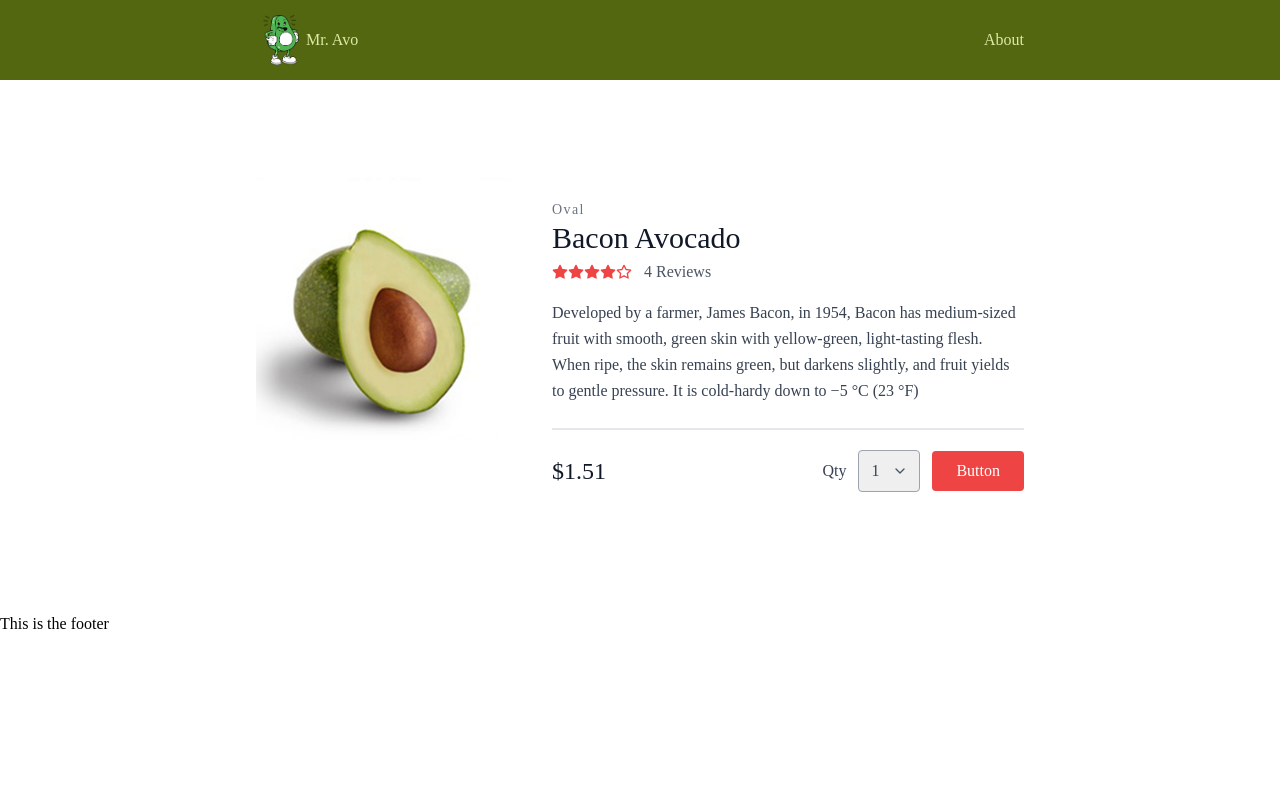
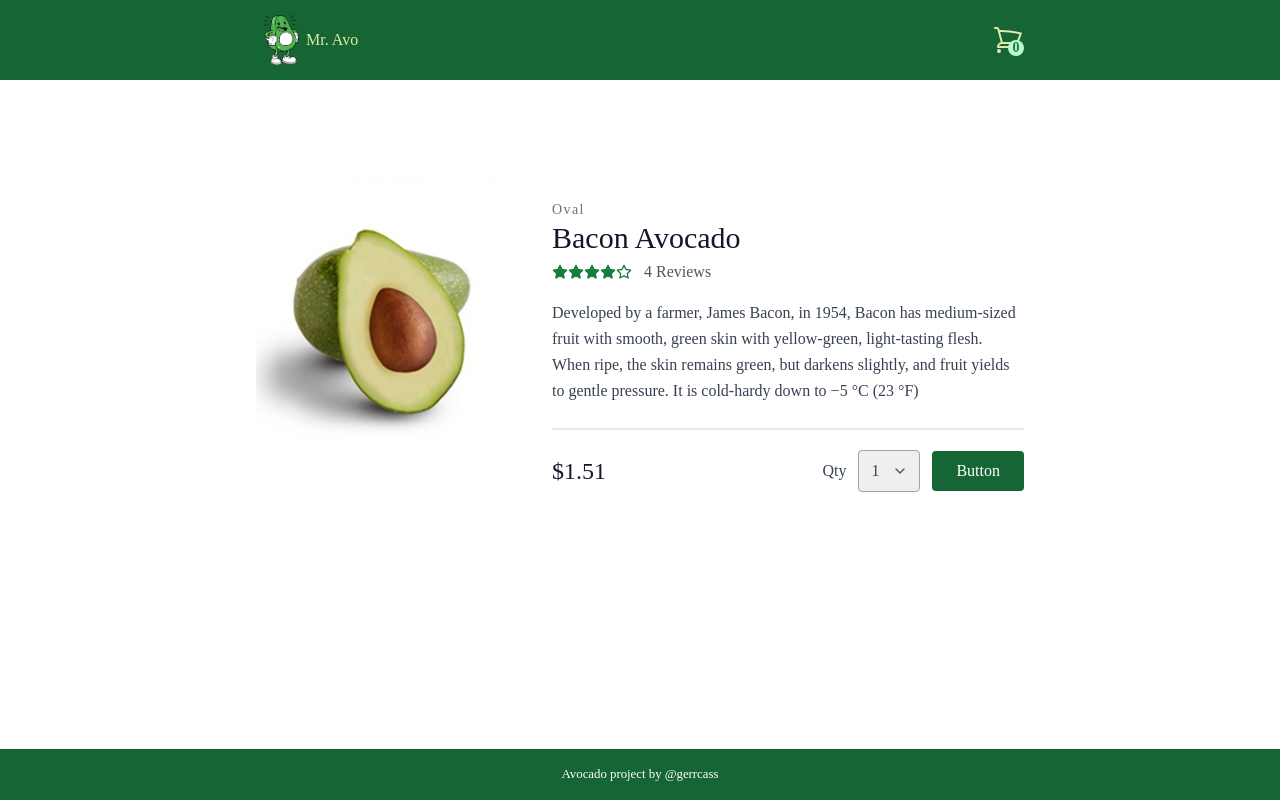
Before and after one commit to gerrcass/platzi-nextjs, a Next.js app: page /product/098323ks in a window 1280 px wide. Built offline with nearby package versions, Linux system fonts and the light colour scheme.

Commit message:
completed state management part and UI (custom hook for accesing context data)

```diff
--- a/components/Header/Header.tsx
+++ b/components/Header/Header.tsx
@@ -1,11 +1,10 @@
-//import React from 'react'
-//import Navbar from '@components/Navbar/Navbar'
 import Link from 'next/link'
 import Image from 'next/image'
-
+import useShop from '@store/Cart'
 const Header = () => {
+    const { count } = useShop()
     return (
-        <div className="bg-accent">
+        <div className="bg-green-800 sticky top-0 z-10">
             <div className="container mx-auto max-w-md md:max-w-3xl text-primary">
                 <nav>
                     <menu className='flex justify-between items-center h-20'>
@@ -17,10 +16,16 @@ const Header = () => {
                                 height={50}
                                 priority={true}
                             />
-                            <p>Mr. Avo
-                            </p>
+                            <p>Mr. Avo</p>
                         </Link></li>
-                        <li><Link href='/about'>About</Link></li>
+                        <li><Link href='/cart'>
+                            <div className='relative'>
+                                <div className='absolute bottom-0 right-0 rounded-full w-4 h-4 bg-green-200 text-green-700 text-sm font-bold flex justify-center items-center'>{count}</div>
+                                <svg xmlns="http://www.w3.org/2000/svg" fill="none" viewBox="0 0 24 24" strokeWidth="1.5" stroke="currentColor" className="w-8 h-8">
+                                    <path strokeLinecap="round" strokeLinejoin="round" d="M2.25 3h1.386c.51 0 .955.343 1.087.835l.383 1.437M7.5 14.25a3 3 0 00-3 3h15.75m-12.75-3h11.218c1.121-2.3 2.1-4.684 2.924-7.138a60.114 60.114 0 00-16.536-1.84M7.5 14.25L5.106 5.272M6 20.25a.75.75 0 11-1.5 0 .75.75 0 011.5 0zm12.75 0a.75.75 0 11-1.5 0 .75.75 0 011.5 0z" />
+                                </svg>
+                            </div>
+                        </Link></li>
                     </menu>
                 </nav>
             </div>
--- a/components/Layout/Layout.tsx
+++ b/components/Layout/Layout.tsx
@@ -3,11 +3,15 @@ import Header from '@components/Header/Header'
 
 const Layout: React.FC<PropsWithChildren> = ({ children }) => {
     return (
-        <div>
-            <Header />
-            {children}
-            <footer>This is the footer</footer>
-        </div>
+        <div className='flex flex-col min-h-screen'>
+            <div className="flex-1">
+                <Header />
+                {children}
+            </div>
+            <footer className='flex justify-center items-center bg-green-800 py-4'>
+                <small className='text-white font-light'>Avocado project by @gerrcass</small>
+            </footer>
+        </div >
     )
 }
 
--- a/components/Navbar/Navbar.tsx
+++ /dev/null
@@ -1,15 +0,0 @@
-//import React from 'react'
-import Link from 'next/link'
-const Navbar = () => {
-    return (
-        <nav>
-            <menu className='flex justify-between'>
-                <li><Link href='/'>Home</Link></li>
-                <li><Link href='/about'>About</Link></li>
-            </menu>
-        </nav>
-
-    )
-}
-
-export default Navbar
--- /dev/null
+++ b/pages/cart.js
@@ -0,0 +1,27 @@
+import React from 'react'
+import Layout from '@components/Layout/Layout'
+import Product from '@components/Product/Product'
+import useShop from '@store/Cart'
+
+const Cart = () => {
+    const { items, total, count } = useShop()
+    return (
+        <Layout>
+            <div className='container mx-auto max-w-md md:max-w-3xl py-5 text-center'>
+                <h2 className='font-bold text-2xl'>Your cart total is ${total.toFixed(2)}</h2>
+                <h3 className='font-semibold text-xl'>Items in cart: {count}</h3>
+                <div className='flex justify-between flex-wrap'>
+                    {
+                        items.map((item, idx) =>
+                            <div className='max-w-xs' key={idx}>
+                                <Product product={item} />
+                            </div>
+                        )
+                    }
+                </div>
+            </div>
+        </Layout >
+    )
+}
+
+export default Cart
--- a/pages/index.tsx
+++ b/pages/index.tsx
@@ -18,8 +18,6 @@ const Home = () => {
         <Layout>
             <ProductList products={productList} />
         </Layout>
-
-
     )
 }
 
--- a/pages/product/[id].tsx
+++ b/pages/product/[id].tsx
@@ -6,8 +6,8 @@ import useShop from '@store/Cart'
 
 const ProductItem = () => {
     const [item, setItem] = useState<TProduct>()
-    const [qty, setQty] = useState<number>(1)
-    const { query: { id } } = useRouter()
+    const [qtyToAdd, setQtyToAdd] = useState<number>(1)
+    const { query: { id }, push } = useRouter()
     const { addToCart } = useShop()
 
     useEffect(() => {
@@ -20,19 +20,18 @@ const ProductItem = () => {
             .catch(err => console.error(err.message))
     }, [id])
     const buttonHandler = (event: React.MouseEvent<HTMLButtonElement>) => {
-        //event.preventDefault();
-        if (item) {
-            addToCart(item, qty)
-        }
-        console.log('item: ', item, 'qty: ', qty)
+        item && addToCart(item, qtyToAdd)
+        push('/')
+
     }
 
     const selectHandler = (event: React.ChangeEvent<HTMLSelectElement>) => {
-        console.log(event.target.value)
-        setQty(Number(event.target.value));
+        setQtyToAdd(Number(event.target.value));
     };
 
-    const Component1 = () => (
+    return (
+        <Layout>
+            <div className="container mx-auto max-w-md md:max-w-3xl">
                 <section className="text-gray-700 body-font overflow-hidden bg-white">
                     <div className="container py-24">
                         <div className="mx-auto flex">
@@ -42,24 +41,23 @@ const ProductItem = () => {
                                 <h1 className="text-gray-900 text-3xl title-font font-medium mb-1">{item?.name}</h1>
                                 <div className="flex mb-4">
                                     <span className="flex items-center">
-                                <svg fill="currentColor" stroke="currentColor" strokeLinecap="round" strokeLinejoin="round" strokeWidth="2" className="w-4 h-4 text-red-500" viewBox="0 0 24 24">
+                                        <svg fill="currentColor" stroke="currentColor" strokeLinecap="round" strokeLinejoin="round" strokeWidth="2" className="w-4 h-4 text-green-700" viewBox="0 0 24 24">
                                             <path d="M12 2l3.09 6.26L22 9.27l-5 4.87 1.18 6.88L12 17.77l-6.18 3.25L7 14.14 2 9.27l6.91-1.01L12 2z"></path>
                                         </svg>
-                                <svg fill="currentColor" stroke="currentColor" strokeLinecap="round" strokeLinejoin="round" strokeWidth="2" className="w-4 h-4 text-red-500" viewBox="0 0 24 24">
+                                        <svg fill="currentColor" stroke="currentColor" strokeLinecap="round" strokeLinejoin="round" strokeWidth="2" className="w-4 h-4 text-green-700" viewBox="0 0 24 24">
                                             <path d="M12 2l3.09 6.26L22 9.27l-5 4.87 1.18 6.88L12 17.77l-6.18 3.25L7 14.14 2 9.27l6.91-1.01L12 2z"></path>
                                         </svg>
-                                <svg fill="currentColor" stroke="currentColor" strokeLinecap="round" strokeLinejoin="round" strokeWidth="2" className="w-4 h-4 text-red-500" viewBox="0 0 24 24">
+                                        <svg fill="currentColor" stroke="currentColor" strokeLinecap="round" strokeLinejoin="round" strokeWidth="2" className="w-4 h-4 text-green-700" viewBox="0 0 24 24">
                                             <path d="M12 2l3.09 6.26L22 9.27l-5 4.87 1.18 6.88L12 17.77l-6.18 3.25L7 14.14 2 9.27l6.91-1.01L12 2z"></path>
                                         </svg>
-                                <svg fill="currentColor" stroke="currentColor" strokeLinecap="round" strokeLinejoin="round" strokeWidth="2" className="w-4 h-4 text-red-500" viewBox="0 0 24 24">
+                                        <svg fill="currentColor" stroke="currentColor" strokeLinecap="round" strokeLinejoin="round" strokeWidth="2" className="w-4 h-4 text-green-700" viewBox="0 0 24 24">
                                             <path d="M12 2l3.09 6.26L22 9.27l-5 4.87 1.18 6.88L12 17.77l-6.18 3.25L7 14.14 2 9.27l6.91-1.01L12 2z"></path>
                                         </svg>
-                                <svg fill="none" stroke="currentColor" strokeLinecap="round" strokeLinejoin="round" strokeWidth="2" className="w-4 h-4 text-red-500" viewBox="0 0 24 24">
+                                        <svg fill="none" stroke="currentColor" strokeLinecap="round" strokeLinejoin="round" strokeWidth="2" className="w-4 h-4 text-green-700" viewBox="0 0 24 24">
                                             <path d="M12 2l3.09 6.26L22 9.27l-5 4.87 1.18 6.88L12 17.77l-6.18 3.25L7 14.14 2 9.27l6.91-1.01L12 2z"></path>
                                         </svg>
                                         <span className="text-gray-600 ml-3">4 Reviews</span>
                                     </span>
-
                                 </div>
                                 <p className="leading-relaxed">{item?.attributes.description}</p>
                                 <div className="flex mt-1 items-center pb-5 border-b-2 border-gray-200 mb-5" />
@@ -68,14 +66,7 @@ const ProductItem = () => {
                                     <div className="flex ml-6 items-center">
                                         <span className="mr-3">Qty</span>
                                         <div className="relative mr-3 ">
-                                    {/* <select id="small" className="block w-full p-2 mb-6 text-sm text-gray-900 border border-gray-300 rounded-lg bg-gray-50 focus:ring-blue-500 focus:border-blue-500 dark:bg-gray-700 dark:border-gray-600 dark:placeholder-gray-400 dark:text-white dark:focus:ring-blue-500 dark:focus:border-blue-500">
-                                        <option selected>Choose a country</option>
-                                        <option value="US">United States</option>
-                                        <option value="CA">Canada</option>
-                                        <option value="FR">France</option>
-                                        <option value="DE">Germany</option>
-                                    </select> */}
-                                    <select onChange={selectHandler} id="quantity" className="rounded border appearance-none border-gray-400 py-2 focus:outline-none focus:border-red-500 text-base pl-3 pr-10">
+                                            <select value={qtyToAdd} onChange={selectHandler} className="rounded border appearance-none border-gray-400 py-2 focus:outline-none focus:border-green-800 text-base pl-3 pr-10">
                                                 <option value={1}>1</option>
                                                 <option value={2}>2</option>
                                                 <option value={3}>3</option>
@@ -83,32 +74,20 @@ const ProductItem = () => {
                                                 <option value={5}>5</option>
                                             </select>
                                             <span className="absolute right-0 top-0 h-full w-10 text-center text-gray-600 pointer-events-none flex items-center justify-center">
-
                                                 <svg fill="none" stroke="currentColor" strokeLinecap="round" strokeLinejoin="round" strokeWidth="2" className="w-4 h-4" viewBox="0 0 24 24">
                                                     <path d="M6 9l6 6 6-6"></path>
                                                 </svg>
                                             </span>
                                         </div>
-                                <button onClick={buttonHandler} className="flex ml-auto text-white bg-red-500 border-0 py-2 px-6 focus:outline-none hover:bg-red-600 rounded">Button</button>
+                                        <button onClick={buttonHandler} className="flex ml-auto text-white bg-green-800 border-0 py-2 px-6 focus:outline-none hover:bg-green-900 rounded">Button</button>
                                     </div>
-
                                 </div>
                             </div>
                         </div>
                     </div>
                 </section>
-    )
-
-
-    return (
-
-        <Layout>
-            <div className="container mx-auto max-w-md md:max-w-3xl">
-                <Component1 />
             </div>
         </Layout>
-
-
     )
 }
 
```
Also changed, not shown: components/Product/Product.tsx (+27 -22 lines), components/ProductList/ProductList.tsx (+3 -26 lines), store/Cart.tsx (+49 -33 lines). Lines whose indentation alone changed are shown as unchanged.
